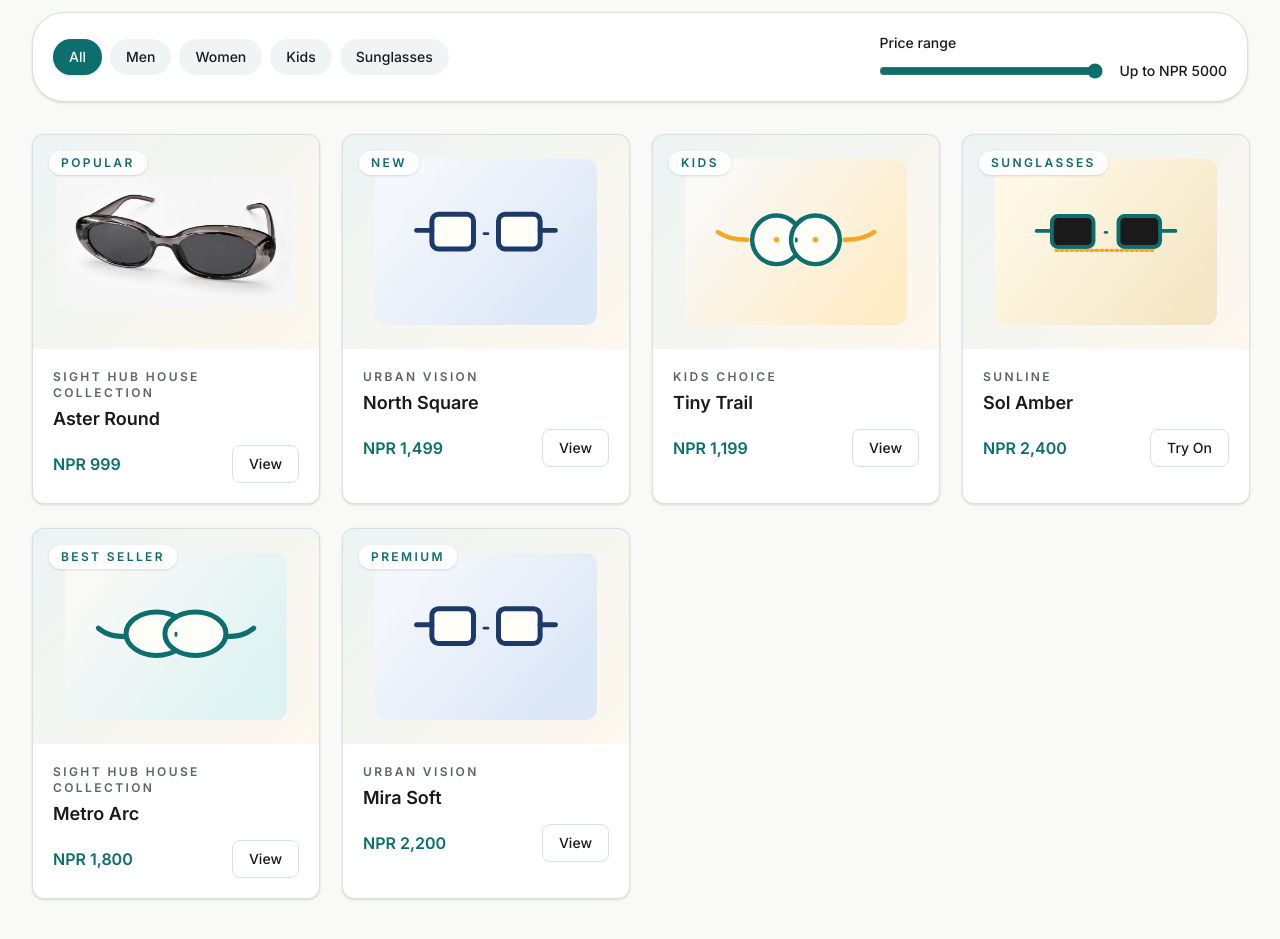
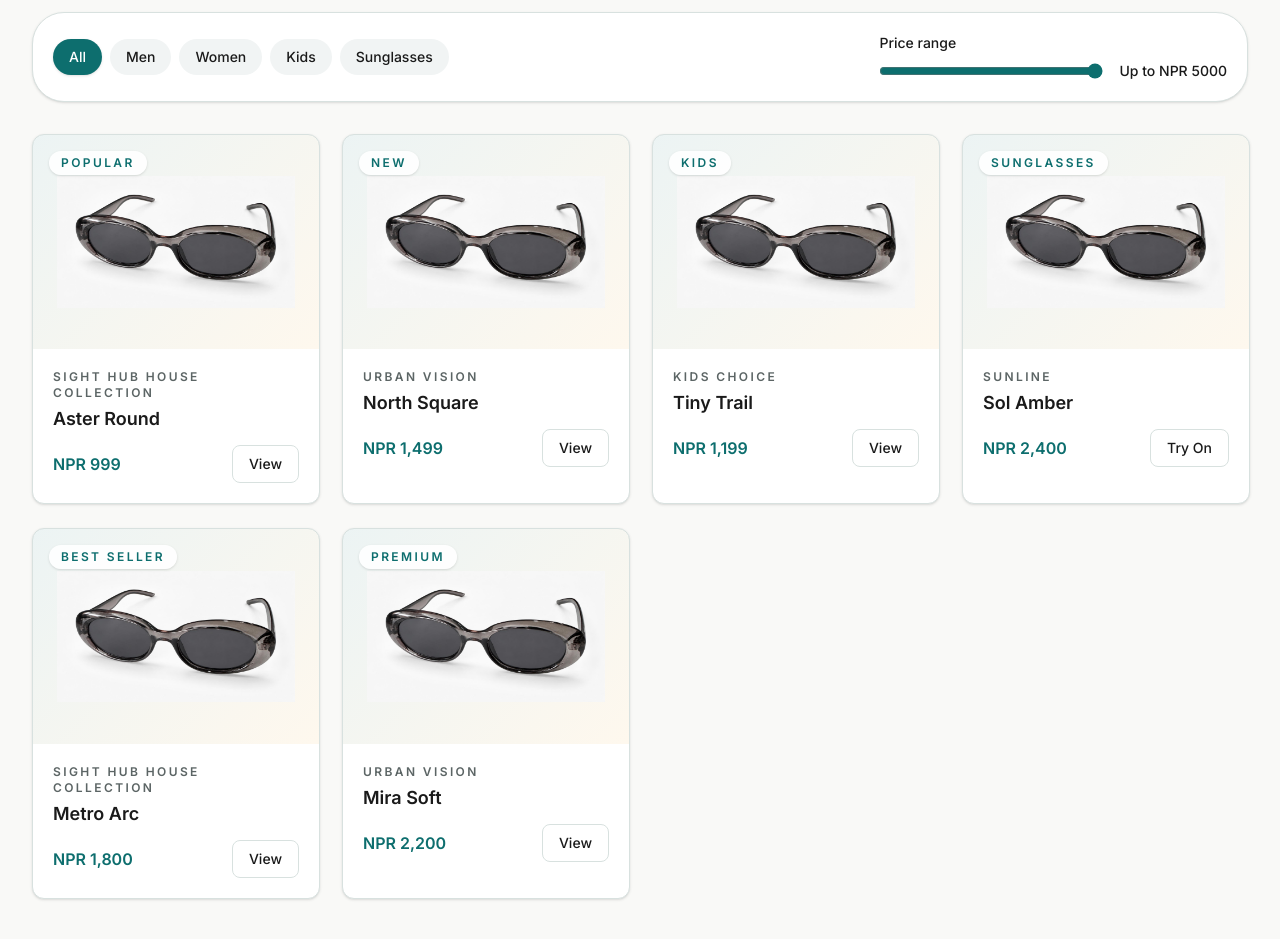
Before and after one commit to imbivek08/sight-hub, a Next.js app: page /glasses in a window 1280 px wide. Shown: the part 1260-2199 px from the top of the page. Built offline with nearby package versions, Linux system fonts and the light colour scheme.

Commit message:
added image for test

```diff
--- a/app/glasses/page.tsx
+++ b/app/glasses/page.tsx
@@ -28,7 +28,7 @@ const frames = [
     category: "men" as const,
   },
   {
-    image: "/images/frame-square.svg",
+    image: "/images/sunglasses-women.jpeg",
     alt: "Square acetate eyeglass frame with modern matte styling",
     name: "North Square",
     brand: "Urban Vision",
@@ -37,7 +37,7 @@ const frames = [
     category: "women" as const,
   },
   {
-    image: "/images/frame-kids.svg",
+    image: "/images/sunglasses-women.jpeg",
     alt: "Lightweight kids eyeglass frame in bright blue",
     name: "Tiny Trail",
     brand: "Kids Choice",
@@ -46,7 +46,7 @@ const frames = [
     category: "kids" as const,
   },
   {
-    image: "/images/frame-sun.svg",
+    image: "/images/sunglasses-women.jpeg",
     alt: "Sunglasses frame with gradient lens styling",
     name: "Sol Amber",
     brand: "Sunline",
@@ -55,7 +55,7 @@ const frames = [
     category: "sunglasses" as const,
   },
   {
-    image: "/images/frame-round.svg",
+    image: "/images/sunglasses-women.jpeg",
     alt: "Classic rounded frame styled for everyday wear",
     name: "Metro Arc",
     brand: "Sight Hub House Collection",
@@ -64,7 +64,7 @@ const frames = [
     category: "men" as const,
   },
   {
-    image: "/images/frame-square.svg",
+    image: "/images/sunglasses-women.jpeg",
     alt: "Light acetate frame with soft edges and gold details",
     name: "Mira Soft",
     brand: "Urban Vision",
```
